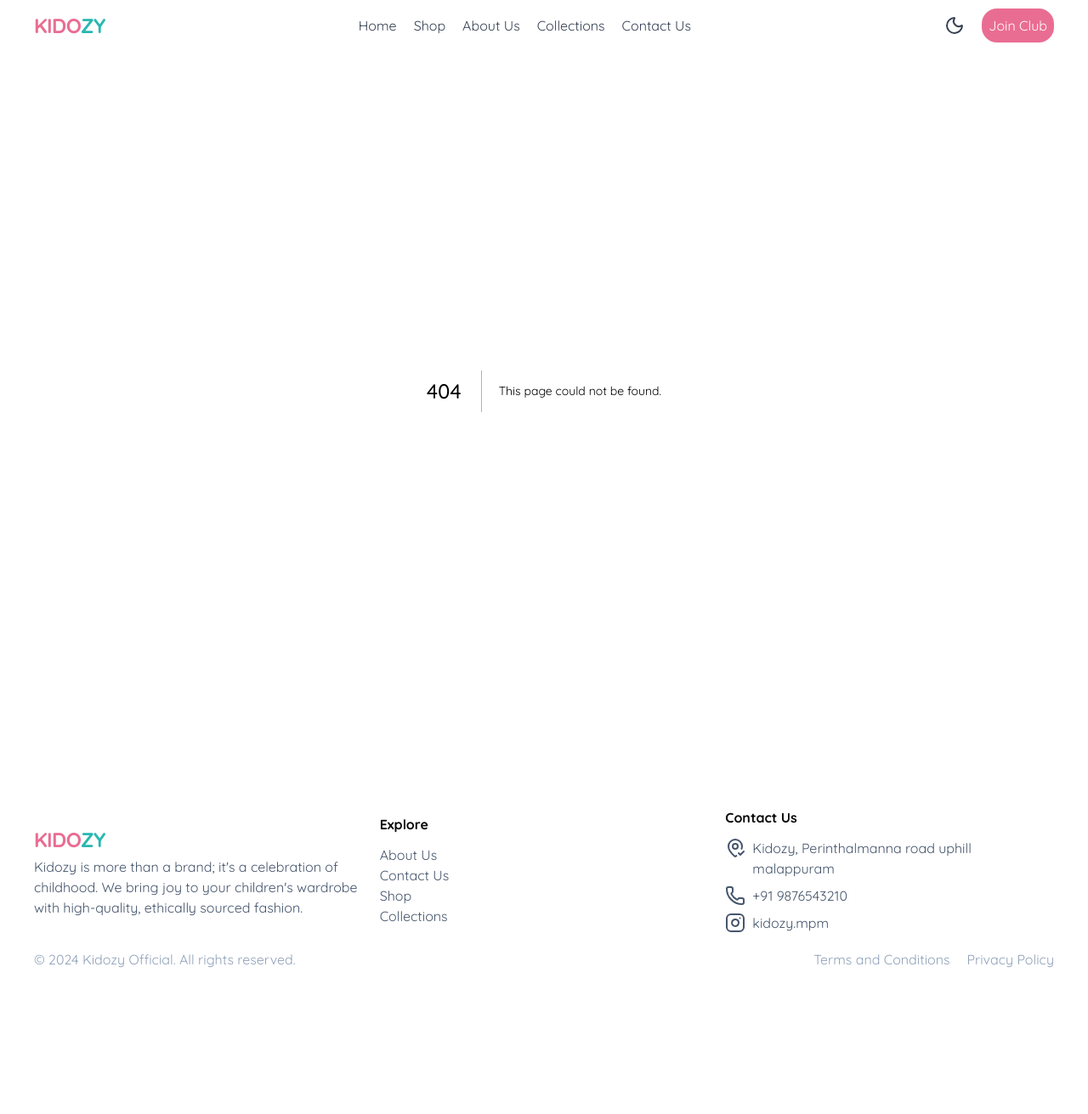
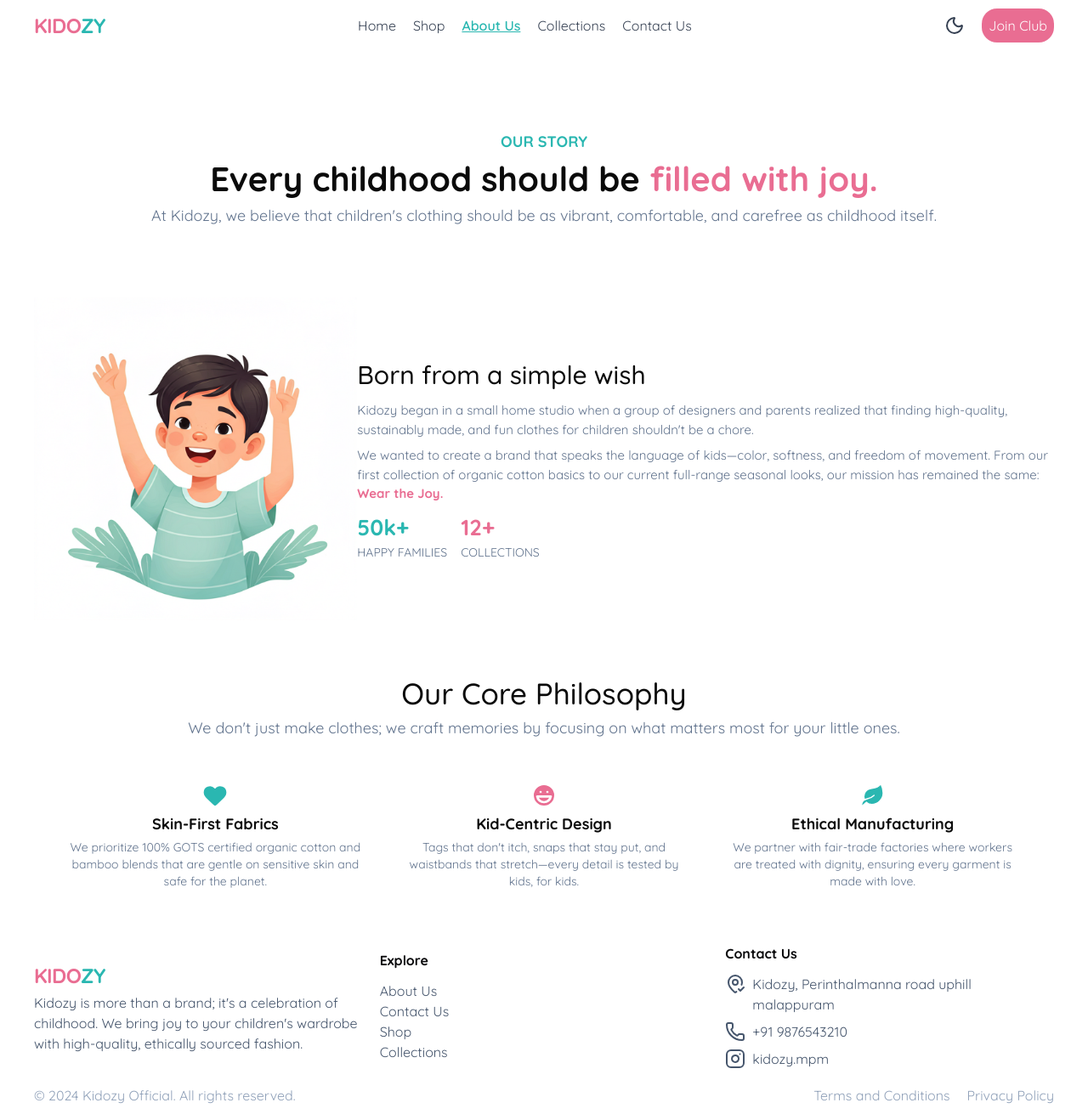
Before and after one commit to Afsalkp7/Kidozy, a Next.js app: page /about in a window 1280 px wide. Before the commit this address had no page. Shown: the whole page at 85% size. Before the commit the page ends 1151 px from the top, so only its background shows below. Built offline with nearby package versions, Linux system fonts and the light colour scheme.

Commit message:
about section completed

```diff
--- /dev/null
+++ b/app/about/page.tsx
@@ -0,0 +1,12 @@
+import React from 'react'
+import { AboutPage } from '../components/about/AboutPage'
+
+const page = () => {
+  return (
+    <div className="main-padding">
+        <AboutPage />
+    </div>
+  )
+}
+
+export default page
--- /dev/null
+++ b/app/components/about/AboutPage.tsx
@@ -0,0 +1,14 @@
+import React from 'react'
+import HeroSection from './HeroSection'
+import CounterSection from './CounterSection'
+import PhilosophySection from './PhilosophySection'
+
+export const AboutPage = () => {
+  return (
+    <>
+        <HeroSection />
+        <CounterSection />
+        <PhilosophySection />
+    </>
+  )
+}
--- /dev/null
+++ b/app/components/about/CounterSection.tsx
@@ -0,0 +1,31 @@
+import React from 'react'
+
+const CounterSection = () => {
+    return (
+        <div className='flex flex-col sm:flex-row justify-between items-center mt-0 sm:mt-5 md:mt-3 lg:mt-0'>
+            <div className="">
+                <img src={"/about/counter-kid-image.png"} className='w-50 sm:w-200 ' />
+            </div>
+            <div className="flex flex-col gap-2 ">
+                <h2 className='text-[18px] md:text-[20px] lg:text-[30px] font-medium text-center sm:text-start'>Born from a simple wish</h2>
+                <p className='text-[12px] md:text-[14px] lg:text-[15px] text-slate-500'>Kidozy began in a small home studio when a group of designers and parents realized that finding high-quality, sustainably made, and fun clothes for children shouldn't be a chore.
+                    <p className='mt-2'>We wanted to create a brand that speaks the language of kids—color, softness, and freedom of movement. From our first collection of organic cotton basics to our current full-range seasonal looks, our mission has remained the same: <span className="text-[#E96D92] font-bold">Wear the Joy.</span></p>
+
+                </p>
+                <div className="flex justify-start gap-4 items-start text-start">
+                    <div className="flex flex-col">
+                        <p className='text-[20px] sm:text-[22px] md:text-[24px] lg:text-[26px] font-bold text-[#2AB7B1]'>50k+</p>
+                        <p className='text-[10px] sm:text-[12px] md:text-[14px] text-slate-500'>HAPPY FAMILIES</p>
+                    </div>
+                    <div className="">
+                        <p className='text-[20px] sm:text-[22px] md:text-[24px] lg:text-[26px]  font-bold text-[#E96D92]'>12+</p>
+                        <p className=' sm:text-[12px] md:text-[14px] text-[10px]  text-slate-500'>COLLECTIONS</p>
+                    </div>
+                </div>
+            </div>
+
+        </div>
+    )
+}
+
+export default CounterSection
--- /dev/null
+++ b/app/components/about/HeroSection.tsx
@@ -0,0 +1,13 @@
+import React from 'react'
+
+const HeroSection = () => {
+  return (
+    <div className="flex flex-col justify-center text-center h-30 sm:h-40 md:h-50 lg:h-70">
+        <p className='text-[12px] sm:text-[16px] md:text-[18px] font-bold text-[#2AB7B1]'>OUR STORY</p>
+        <h1 className='text-[18px] sm:text-[25px] md:text-[30p x] lg:text-[40px] font-extrabold'>Every childhood should be <span className='text-[#E96D92]'>filled with joy.</span></h1>
+        <p className='text-xs sm:text-sm md:text-md lg:text-lg text-slate-500'>At Kidozy, we believe that children's clothing should be as vibrant, comfortable, and carefree as childhood itself.</p>
+    </div>
+  )
+}
+
+export default HeroSection
--- /dev/null
+++ b/app/components/about/PhilosophySection.tsx
@@ -0,0 +1,39 @@
+import React from 'react'
+
+const PhilosophySection = () => {
+    return (
+        <>
+            <div className="flex flex-col justify-center text-center h-30 sm:h-30 md:h-30 lg:h-40 mt-5">
+                <h2 className='text-[18px] sm:text-[25px] md:text-[28p x] lg:text-[35px] font-medium'>Our Core Philosophy</h2>
+                <p className='text-xs sm:text-sm md:text-md lg:text-lg text-slate-500'>We don't just make clothes; we craft memories by focusing on what matters most for your little ones.</p>
+            </div>
+
+            <div className="grid grid-cols-1 sm:grid-cols-1 md:grid-cols-3 grid-rows-1 sm:grid-rows-1 md:grid-rows-1 gap-10 justify-center items-center text-center w-full main-padding lg:gap-10">
+                <div className="h-none md:h-20">
+                    <div className="flex flex-col gap-1 text-center justify-center items-center">
+                        <svg xmlns="http://www.w3.org/2000/svg" width="32" height="32" viewBox="0 0 24 24" fill="#2AB7B1" stroke="" stroke-width="1" stroke-linecap="round" stroke-linejoin="round" className="lucide lucide-heart-icon lucide-heart"><path d="M2 9.5a5.5 5.5 0 0 1 9.591-3.676.56.56 0 0 0 .818 0A5.49 5.49 0 0 1 22 9.5c0 2.29-1.5 4-3 5.5l-5.492 5.313a2 2 0 0 1-3 .019L5 15c-1.5-1.5-3-3.2-3-5.5" /></svg>
+                        <h3 className="font-bold text-[14px] md:text-[16px] lg:text-[18px]">Skin-First Fabrics</h3>
+                        <p className="text-sm text-slate-500">We prioritize 100% GOTS certified organic cotton and bamboo blends that are gentle on sensitive skin and safe for the planet.</p>
+                    </div>
+                </div>
+                <div className="h-none md:h-20">
+                    <div className="flex flex-col gap-1 text-center justify-center items-center">
+                        <svg xmlns="http://www.w3.org/2000/svg" width="32" height="32" viewBox="0 0 24 24" fill="#E96D92" stroke="white" stroke-width="2" stroke-linecap="round" stroke-linejoin="round" className="lucide lucide-laugh-icon lucide-laugh"><circle cx="12" cy="12" r="10" /><path d="M18 13a6 6 0 0 1-6 5 6 6 0 0 1-6-5h12Z" /><line x1="9" x2="9.01" y1="9" y2="9" /><line x1="15" x2="15.01" y1="9" y2="9" /></svg>
+                        <h3 className="font-bold text-[14px] md:text-[16px] lg:text-[18px]">Kid-Centric Design</h3>
+                        <p className="text-sm text-slate-500">Tags that don't itch, snaps that stay put, and waistbands that stretch—every detail is tested by kids, for kids.</p>
+                    </div>
+                </div>
+                <div className="h-none md:h-20">
+                    <div className="flex flex-col gap-1 text-center justify-center items-center">
+                        <svg xmlns="http://www.w3.org/2000/svg" width="32" height="32" viewBox="0 0 24 24" fill="#2AB7B1" stroke="white" stroke-width="1" stroke-linecap="round" stroke-linejoin="round" className="lucide lucide-leaf-icon lucide-leaf"><path d="M11 20A7 7 0 0 1 9.8 6.1C15.5 5 17 4.48 19 2c1 2 2 4.18 2 8 0 5.5-4.78 10-10 10Z" /><path d="M2 21c0-3 1.85-5.36 5.08-6C9.5 14.52 12 13 13 12" /></svg>
+                        <h3 className="font-bold text-[14px] md:text-[16px] lg:text-[18px]">Ethical Manufacturing</h3>
+                        <p className="text-sm text-slate-500">We partner with fair-trade factories where workers are treated with dignity, ensuring every garment is made with love.</p>
+                    </div>
+                </div>
+            </div>
+        </>
+
+    )
+}
+
+export default PhilosophySection
--- a/app/components/common/Navbar.tsx
+++ b/app/components/common/Navbar.tsx
@@ -13,12 +13,24 @@ import {
 } from "@/components/ui/sheet"
 import SideNav from './SideNav';
 import LogoComponent from './Logo';
+import { usePathname } from 'next/navigation';
+import Link from 'next/link';
 
 export default function Navbar() {
     const [showNav, setShowNav] = useState(false)
     const navToggle = () => {
         setShowNav(!showNav)
     }
+
+    const pathname : string = usePathname();
+
+    const navItems = [
+        { name: 'Home', href: '/' },
+        { name: 'Shop', href: '/shop' },
+        { name: 'About Us', href: '/about' },
+        { name: 'Collections', href: '/collections' },
+        { name: 'Contact Us', href: '/contact' },
+    ];
 
     return (
         <>
@@ -28,11 +40,20 @@ export default function Navbar() {
                 </div>
                 <div className="md:block hidden">
                     <ul className="flex justify-between text-gray-700 gap-5">
-                        <li className='hover:text-[#2AB7B1] cursor-pointer hover:underline transition-all duration-300'>Home</li>
-                        <li className='hover:text-[#2AB7B1] cursor-pointer hover:underline transition-all duration-300'>Shop</li>
-                        <li className='hover:text-[#2AB7B1] cursor-pointer hover:underline transition-all duration-300'>About Us</li>
-                        <li className='hover:text-[#2AB7B1] cursor-pointer hover:underline transition-all duration-300'>Collections</li>
-                        <li className='hover:text-[#2AB7B1] cursor-pointer hover:underline transition-all duration-300'>Contact Us</li>
+                        {navItems.map((item) => {
+                            const isActive = pathname === item.href;
+                            return (
+                                <li key={item.name}>
+                                    <Link
+                                        href={item.href}
+                                        className={`cursor-pointer transition-all duration-300 hover:text-[#2AB7B1] hover:underline
+                                            ${isActive ? 'text-[#2AB7B1] font-semibold underline' : 'text-gray-700'}`}
+                                    >
+                                        {item.name}
+                                    </Link>
+                                </li>
+                            );
+                        })}
                     </ul>
                 </div>
                 <div className="md:block hidden">
@@ -53,7 +74,7 @@ export default function Navbar() {
                             <LogoComponent />
                         </div>
                     </SheetTitle>
-                    <SideNav />
+                    <SideNav pathname={pathname} />
                 </SheetContent>
             </Sheet>
 
--- a/app/components/common/SideNav.tsx
+++ b/app/components/common/SideNav.tsx
@@ -1,16 +1,43 @@
 import { Moon } from "lucide-react";
+import Link from "next/link";
 
-export default function SideNav(){
+export default function SideNav( { pathname }: { pathname: string } ){
+
+    const navItems = [
+        { name: 'Home', href: '/' },
+        { name: 'Shop', href: '/shop' },
+        { name: 'About Us', href: '/about' },
+        { name: 'Collections', href: '/collections' },
+        { name: 'Contact Us', href: '/contact' },
+    ];
+
     return (
         <div className="md:hidden block main-padding">
                 <ul className="flex flex-col justify-between text-gray-700 gap-3">
-                    <li className='hover:text-[#2AB7B1] cursor-pointer hover:underline transition-all duration-300'>Home</li>
-                    <li className='hover:text-[#2AB7B1] cursor-pointer hover:underline transition-all duration-300'>Shop</li>
-                    <li className='hover:text-[#2AB7B1] cursor-pointer hover:underline transition-all duration-300'>About Us</li>
-                    <li className='hover:text-[#2AB7B1] cursor-pointer hover:underline transition-all duration-300'>Collections</li>
-                    <li className='hover:text-[#2AB7B1] cursor-pointer hover:underline transition-all duration-300'>Contact Us</li>
-                    <li ><Moon/></li>
-                    <li className='bg-[#E96D92] py-2 text-center text-white rounded-2xl'> Join Club </li>
+                  {navItems.map((item) => {
+                    const isActive = pathname === item.href;
+                    return (
+                        <li key={item.name}>
+                            <Link
+                                href={item.href}
+                                className={`text-lg transition-all duration-300 hover:text-[#2AB7B1]
+                                    ${isActive ? 'text-[#2AB7B1] font-bold border-l-4 border-[#2AB7B1] pl-3' : 'text-gray-700'}`}
+                            >
+                                {item.name}
+                            </Link>
+                        </li>
+                    );
+                })}
+
+                <hr className="border-gray-100 my-2" />
+
+                <li className="flex items-center gap-2 cursor-pointer text-gray-700">
+                    <Moon size={20} /> Dark Mode
+                </li>
+
+                <li className='bg-[#E96D92] py-3 text-center text-white rounded-2xl font-medium cursor-pointer active:scale-95 transition-transform'>
+                    Join Club
+                </li>
                 </ul>
             </div>
     )
--- a/app/components/home/HeroBanner.tsx
+++ b/app/components/home/HeroBanner.tsx
@@ -3,59 +3,28 @@ export default function HeroBanner() {
         <>
         <div className="flex flex-col lg:flex-row justify-between main-padding items-center lg:items-start text-center lg:text-start gap-10 mt-3 md:mt-5">
             <div className="flex flex-col gap-2 sm:gap-3 md:gap-4 lg:gap-5 items-center lg:items-start justify-center ">
-          <span className="text-[10px] sm:text-[14px] md:text-sm font-bold text-[#E96D92] tracking-wide">
-            NEW COLLECTION 2026
-          </span>
-          <h1 className="text-2xl sm:text-3xl md:text-5xl lg:text-7xl font-extrabold leading-tight">
-            Wear the <span className="text-[#2AB7B1]">Joy</span>,<br /> Every
-            Single Day.
-          </h1>
-          <span className="text-sm md:text-lg lg:text-xl">
-            Discover a world of playful, comfortable, and stylish clothing
-            designed for little adventurers aged 0-12.
-          </span>
+                <span className="text-[10px] sm:text-[14px] md:text-sm font-bold text-[#E96D92] tracking-wide">NEW COLLECTION 2026</span>
+                <h1 className="text-2xl sm:text-3xl md:text-5xl lg:text-7xl font-extrabold leading-tight">Wear the <span className="text-[#2AB7B1]">Joy</span>,<br/> Every Single Day.</h1>
+                <span className="text-sm md:text-lg lg:text-xl">Discover a world of playful, comfortable, and stylish clothing designed for little adventurers aged 0-12.</span>
                 <div className="flex justify-between">
-            <button className="p-2 md:p-3 text-sm md:text-md rounded-2xl text-center bg-[#2AB7B1] text-[#ffff]">
-              Explore Collections
-            </button>
-            <button className="p-2 md:p-3 text-sm md:text-md rounded-2xl text-center bg-[#ffff] text-slate-500">
-              Our Story
-            </button>
+                    <button className="p-2 md:p-3 text-sm md:text-md rounded-2xl text-center bg-[#2AB7B1] text-[#ffff]">Explore Collections</button>
+                    <button className="p-2 md:p-3 text-sm md:text-md rounded-2xl text-center bg-[#ffff] text-slate-500">Our Story</button>
                 </div>
             </div>
             <div className="relative">
-          <img
-            src={"/home/kidozy-banner-hero.png"}
-            className="p-2 rounded-3xl shadow-[0_1px_30px_-15px_black] rotate-2"
-          />
+                <img src={"/home/kidozy-banner-hero.png"} className="p-2 rounded-3xl shadow-[0_1px_30px_-15px_black] rotate-2"/>
                 <div className="flex bg-white py-1 px-1 md:py-2 md:px-3 rounded-4xl absolute items-center -right-5 bottom-5 shadow-[10px_1px_30px_-15px_black]">
                     <div className="bg-[#E96D92] p-1 rounded-4xl">
-              <svg
-                xmlns="http://www.w3.org/2000/svg"
-                width="24"
-                height="24"
-                viewBox="0 0 24 24"
-                fill="#ffff"
-                stroke="#E96D92"
-                strokeWidth="0.5"
-                strokeLinecap="round"
-                strokeLinejoin="round"
-                className="lucide lucide-heart-icon lucide-heart"
-              >
-                <path d="M2 9.5a5.5 5.5 0 0 1 9.591-3.676.56.56 0 0 0 .818 0A5.49 5.49 0 0 1 22 9.5c0 2.29-1.5 4-3 5.5l-5.492 5.313a2 2 0 0 1-3 .019L5 15c-1.5-1.5-3-3.2-3-5.5" />
-              </svg>
+                        <svg xmlns="http://www.w3.org/2000/svg" width="24" height="24" viewBox="0 0 24 24" fill="#ffff" stroke="#E96D92" stroke-width="0.5" stroke-linecap="round" stroke-linejoin="round" className="lucide lucide-heart-icon lucide-heart"><path d="M2 9.5a5.5 5.5 0 0 1 9.591-3.676.56.56 0 0 0 .818 0A5.49 5.49 0 0 1 22 9.5c0 2.29-1.5 4-3 5.5l-5.492 5.313a2 2 0 0 1-3 .019L5 15c-1.5-1.5-3-3.2-3-5.5"/></svg>
                     </div>
                     <div className="flex flex-col mx-3">
-              <p className="text-[8px] md:text-[10px] text-slate-500 text-start">
-                Loved by parents
-              </p>
-              <p className="text-[12px] md:text-[14px] text-black font-bold text-start">
-                10k Happy Kids
-              </p>
+                        <p className="text-[8px] md:text-[10px] text-slate-500 text-start">Loved by parents</p>
+                        <p className="text-[12px] md:text-[14px] text-black font-bold text-start">10k Happy Kids</p>
                     </div>
                 </div>
             </div>
         </div>
+
         </>
-  );
+    )
 }
```
Also changed, not shown: app/components/home/FeaturesComponent.tsx (+7 -69 lines), public/about/counter-kid-image.png (added). Lines whose indentation alone changed are shown as unchanged.
